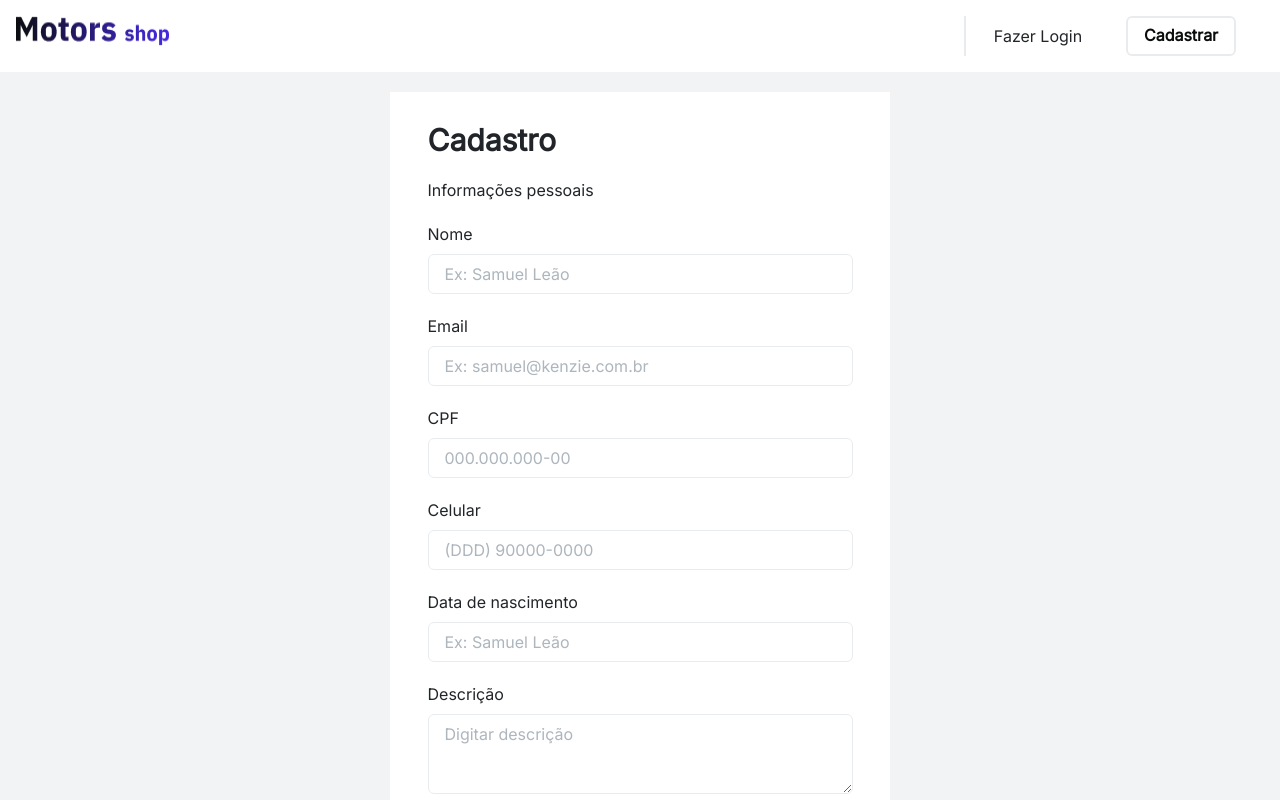
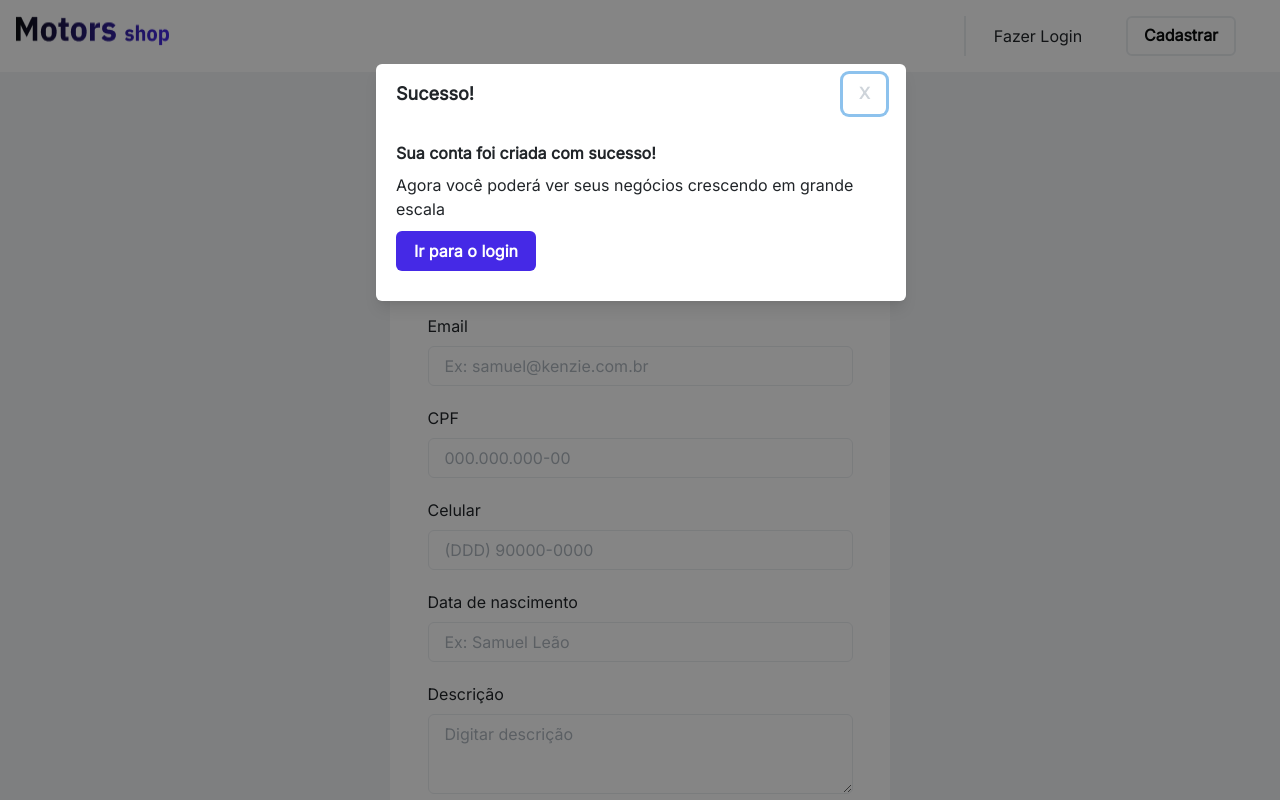
Before and after one commit to grupo23-t13-marcelo/grupo23-t13-marcelo-MotorsShop, a React (Vite) app in the folder front/: page /register in a window 1280 px wide. Shown: the top 800 px of the page. Built offline with nearby package versions, Linux system fonts and the light colour scheme.

Commit message:
feat: completed user registration modal done

```diff
--- /dev/null
+++ b/front/src/components/ModalRegister/index.tsx
@@ -0,0 +1,27 @@
+import { Text, Modal, ModalOverlay, ModalContent, Flex, Heading, Button, Stack, flatten } from "@chakra-ui/react"
+import { color } from "framer-motion"
+import { useState } from "react"
+
+const ModalRegister = () => {
+    const [modalstatus, setModalstatus] = useState<boolean>(true)
+
+    return (
+        <Modal isOpen={modalstatus} onClose={() => setModalstatus(false)}>
+            <ModalOverlay>
+                <ModalContent p={"10px 20px"} ml={"10px"} mr={"8px"} maxW={"530px"}>
+                    <Flex justifyContent={"space-between"} align={"center"}>
+                        <Heading fontSize={"lg"}>Sucesso!</Heading>
+                        <Button bg={"transparent"} color={"gray.400"} _hover={{ backgroundColor: "gray.900"}} onClick={() => setModalstatus(false)}>X</Button>
+                    </Flex>
+                    <Stack mt={"30px"} mb={"20px"} gap={"10px"}>
+                        <Heading fontSize={"md"}>Sua conta foi criada com sucesso!</Heading>
+                        <Text >Agora você poderá ver seus negócios crescendo em grande escala</Text>
+                        <Button width={"140px"} variant={"button-sender"} onClick={() => setModalstatus(false)}>Ir para o login</Button>
+                    </Stack>
+                </ModalContent>
+            </ModalOverlay>
+        </Modal>
+    )
+}
+
+export default ModalRegister
--- a/front/src/pages/register/register.tsx
+++ b/front/src/pages/register/register.tsx
@@ -3,6 +3,7 @@ import { useState } from "react";
 import { useForm } from "react-hook-form"
 import * as yup from "yup";
 import { yupResolver } from '@hookform/resolvers/yup';
+import ModalRegister from "../../components/ModalRegister";
 
 
 
@@ -173,6 +174,7 @@ const RegisterPage = () => {
                     </form>
                 </Stack>
             </Stack>
+            <ModalRegister/>
         </Box>
     )
 }
```
